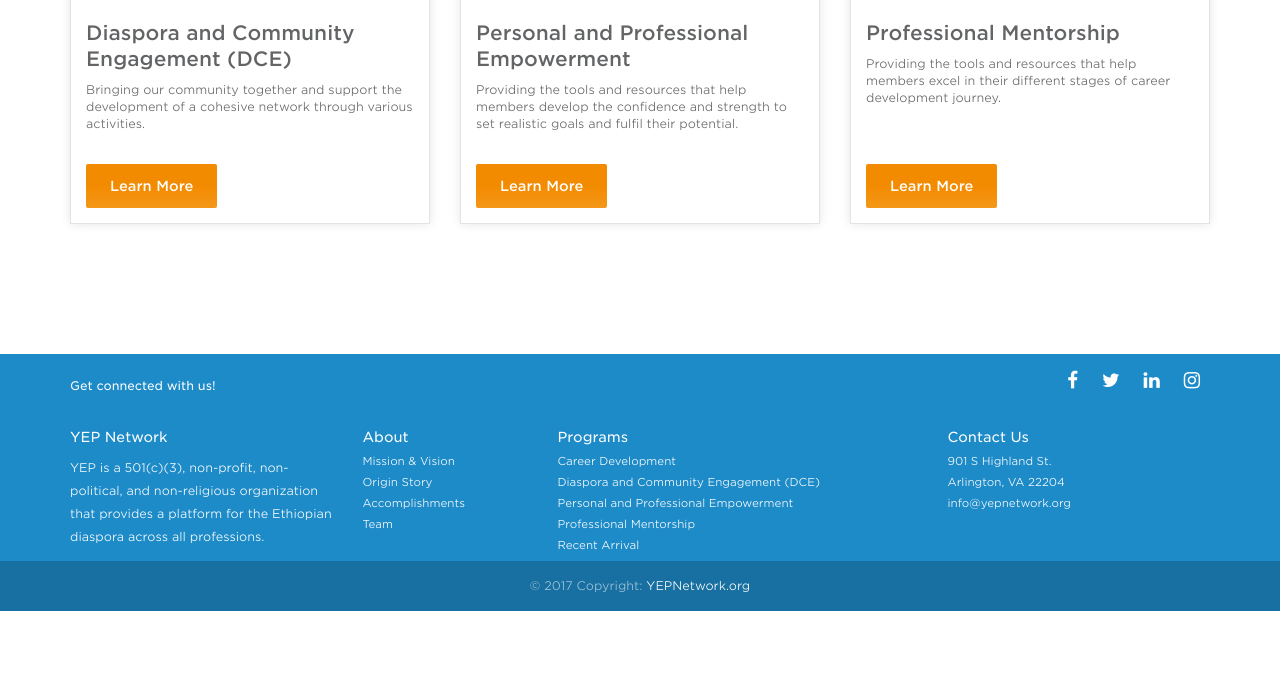
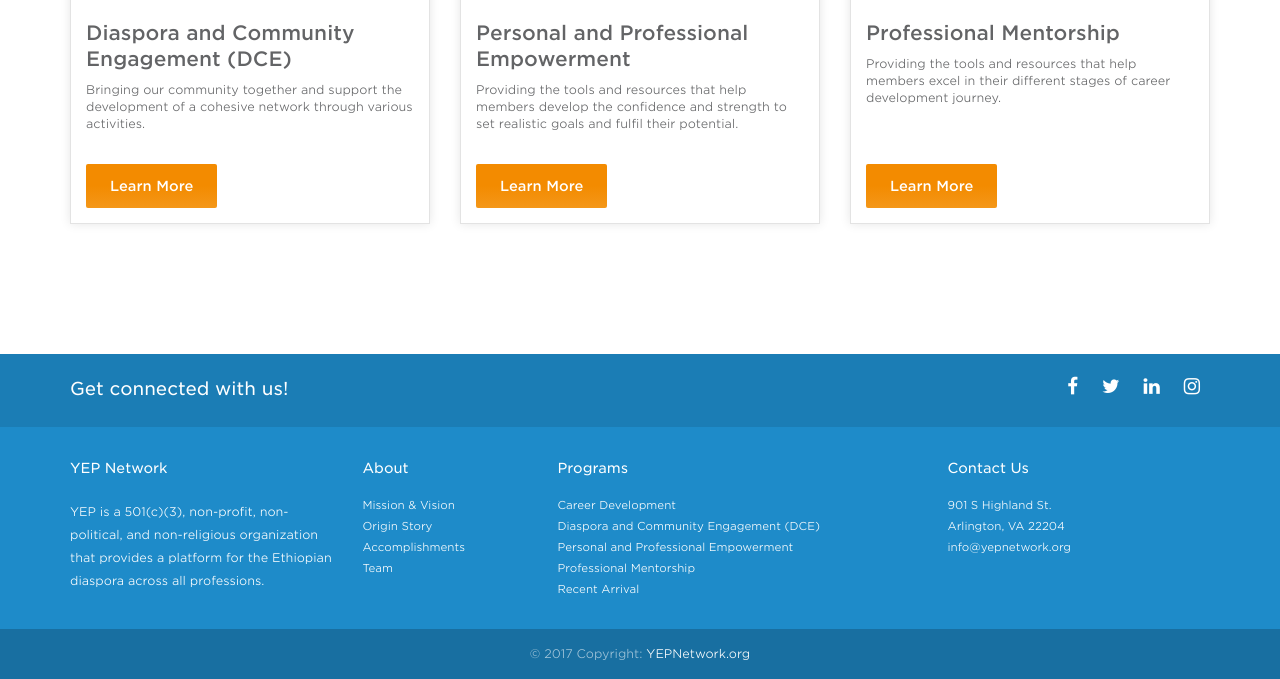
Before and after one commit to YEPNetwork/yepnetwork.github.io, a Jekyll site: the page built from index.html, in a window 1280 px wide. Shown: the part 888-1567 px from the top of the page. Built offline with Jekyll 4.4.1, drawn with Linux system fonts in a browser that asks for light colours; nearby versions of some CDN libraries; before the commit the page ends 1499 px from its top, so only the background shows below that.

Commit message:
Updated footer wrapper.

```diff
--- a/_sass/_footer.scss
+++ b/_sass/_footer.scss
@@ -88,6 +88,7 @@
     line-height: 1.0;
   }
 
+  > .footer-wrapper {
     > .footer-social-media-container {
       background-color: rgba(0,0,0,.1);
       h6 {
@@ -97,6 +98,7 @@
         padding-top: 0.5em;
       }
     }
+
     > .container {
       &.footer-main-content {
         h5 {
@@ -109,3 +111,4 @@
       }
     }
   }
+}
```
Lines whose indentation alone changed are shown as unchanged.
